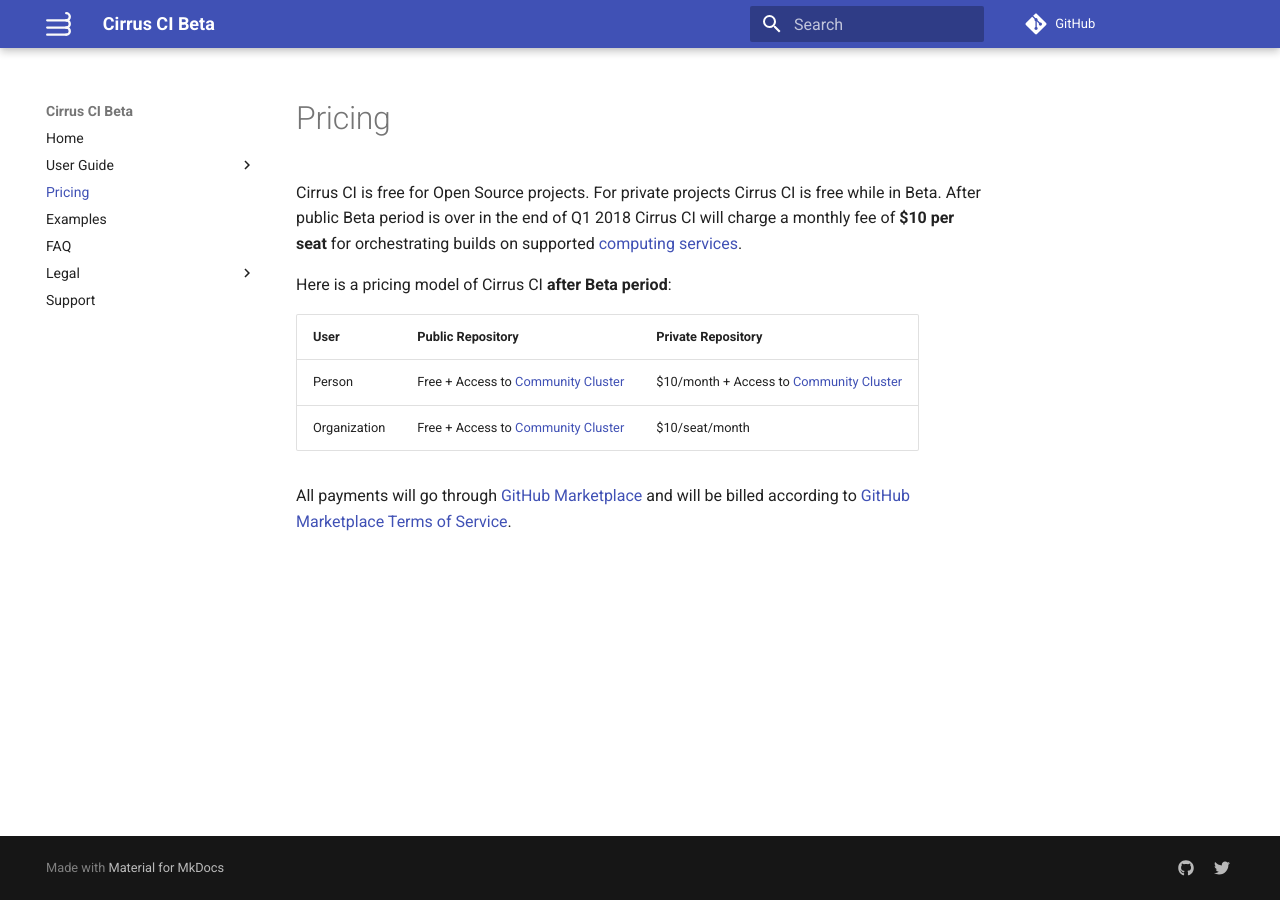
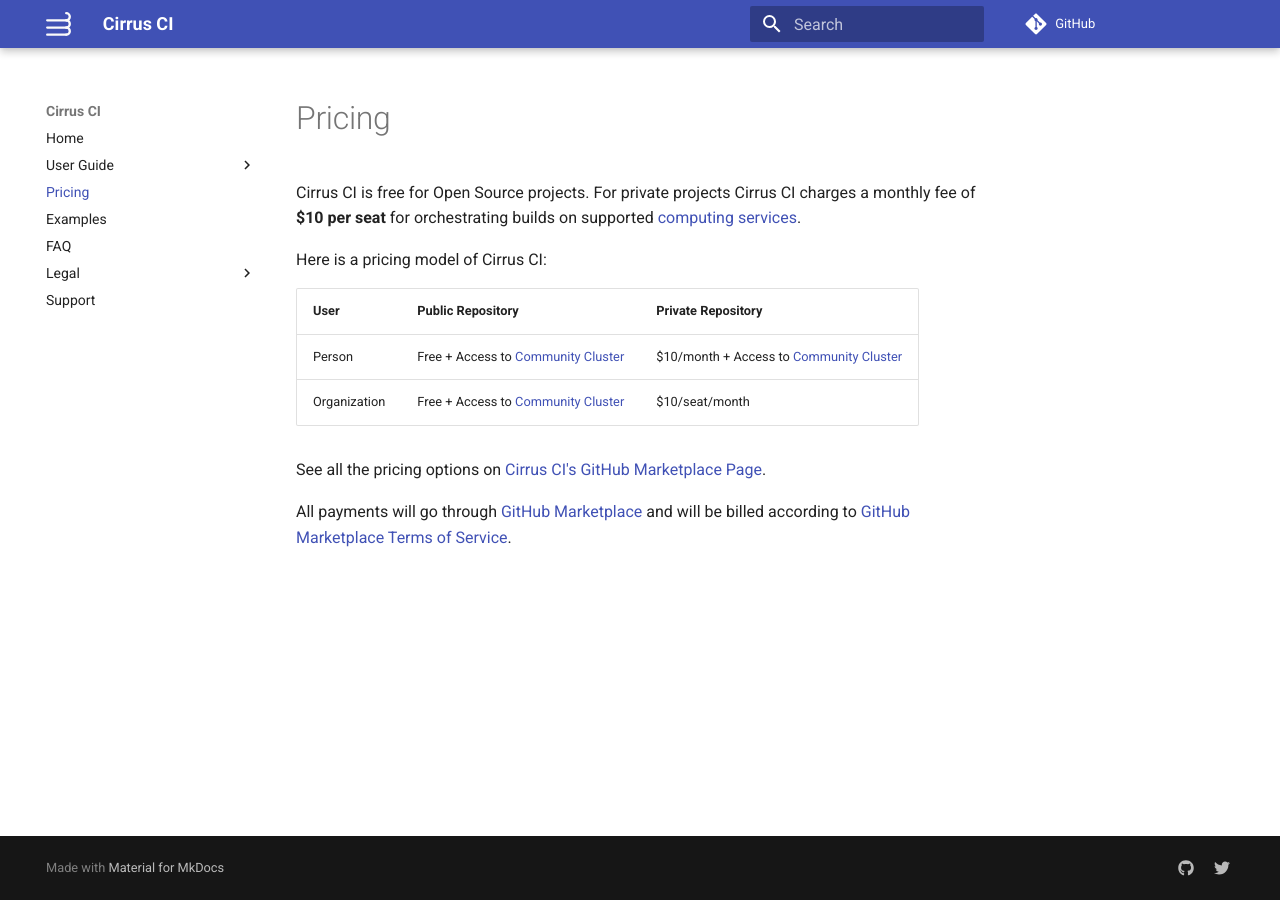
Before and after one commit to cirruslabs/cirrus-ci-docs, an MkDocs documentation site: the page built from docs/pricing.md, in a window 1280 px wide. Built offline with MkDocs 1.6.1 and Material for MkDocs 9.7.7, drawn with Linux system fonts in a browser that asks for light colours; comment, search, counter and statistics services are not loaded; old or Windows-style settings are respelled for this version of MkDocs.

Commit message:
not a beta any more

```diff
--- a/docs/pricing.md
+++ b/docs/pricing.md
@@ -1,15 +1,16 @@
 # Pricing
 
-Cirrus CI is free for Open Source projects. For private projects Cirrus CI is free while in Beta. After public Beta period
-is over in the end of Q1 2018 Cirrus CI will charge a monthly fee of **$10 per seat** for orchestrating builds on
+Cirrus CI is free for Open Source projects. For private projects Cirrus CI charges a monthly fee of **$10 per seat** for orchestrating builds on
 supported [computing services](guide/supported-computing-services.md).
 
-Here is a pricing model of Cirrus CI **after Beta period**:
+Here is a pricing model of Cirrus CI:
 
 User | Public Repository | Private Repository
 --- | --- | ---
 Person | Free + Access to [Community Cluster](guide/supported-computing-services.md#community-cluster) | $10/month + Access to [Community Cluster](guide/supported-computing-services.md#community-cluster)
 Organization | Free + Access to [Community Cluster](guide/supported-computing-services.md#community-cluster) | $10/seat/month
 
+See all the pricing options on [Cirrus CI's GitHub Marketplace Page](https://github.com/marketplace/cirrus-ci).
+
 All payments will go through [GitHub Marketplace](https://github.com/marketplace) and will be billed according to
 [GitHub Marketplace Terms of Service](https://help.github.com/articles/github-marketplace-terms-of-service/#d-payment-billing-schedule-and-cancellation).
--- a/mkdocs.yml
+++ b/mkdocs.yml
@@ -1,6 +1,6 @@
 repo_url: https://github.com/cirruslabs/cirrus-ci-docs
 
-site_name: Cirrus CI Beta
+site_name: Cirrus CI
 site_author: Cirrus Labs
 site_description: >
   Cirrus CI is a modern Continuous Integration system built for the era of cloud computing.
```
Also changed, not shown: docs/faq.md (+5 -0 lines), docs/index.md (+1 -1 lines).
